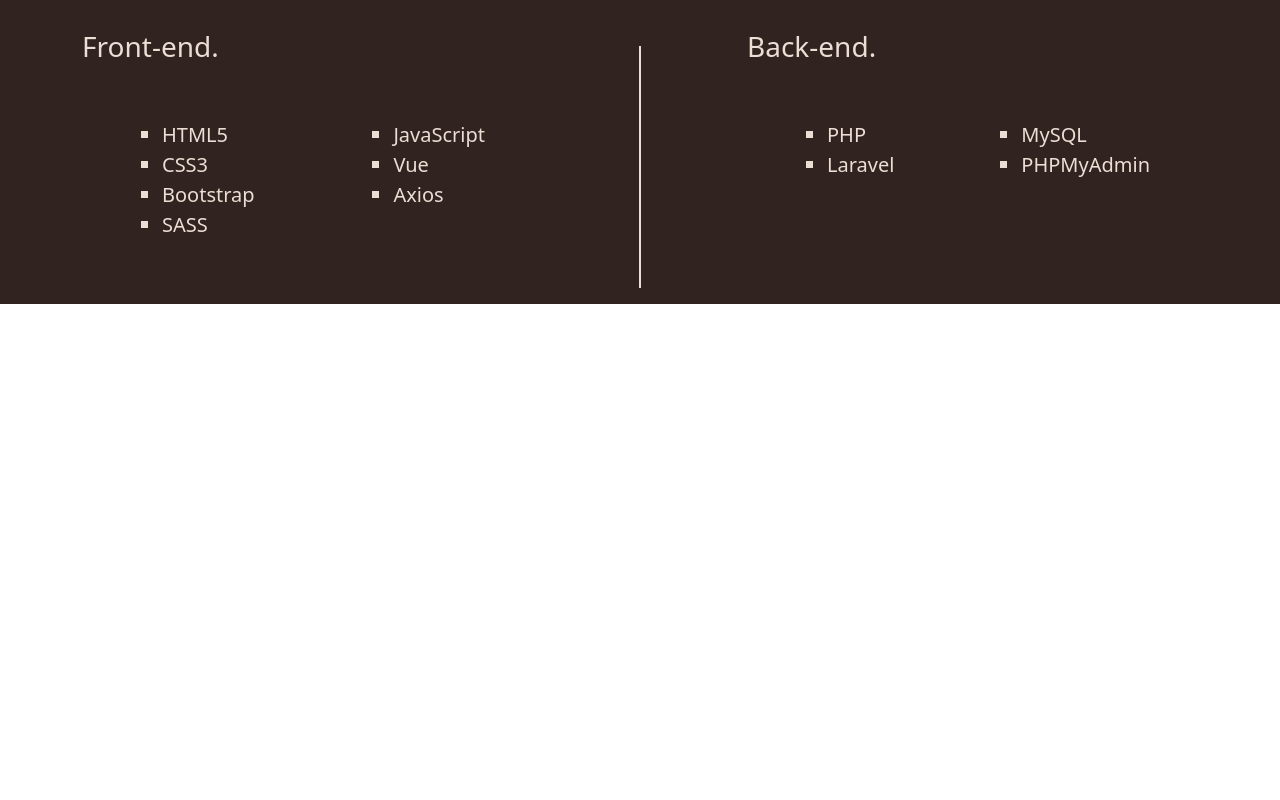
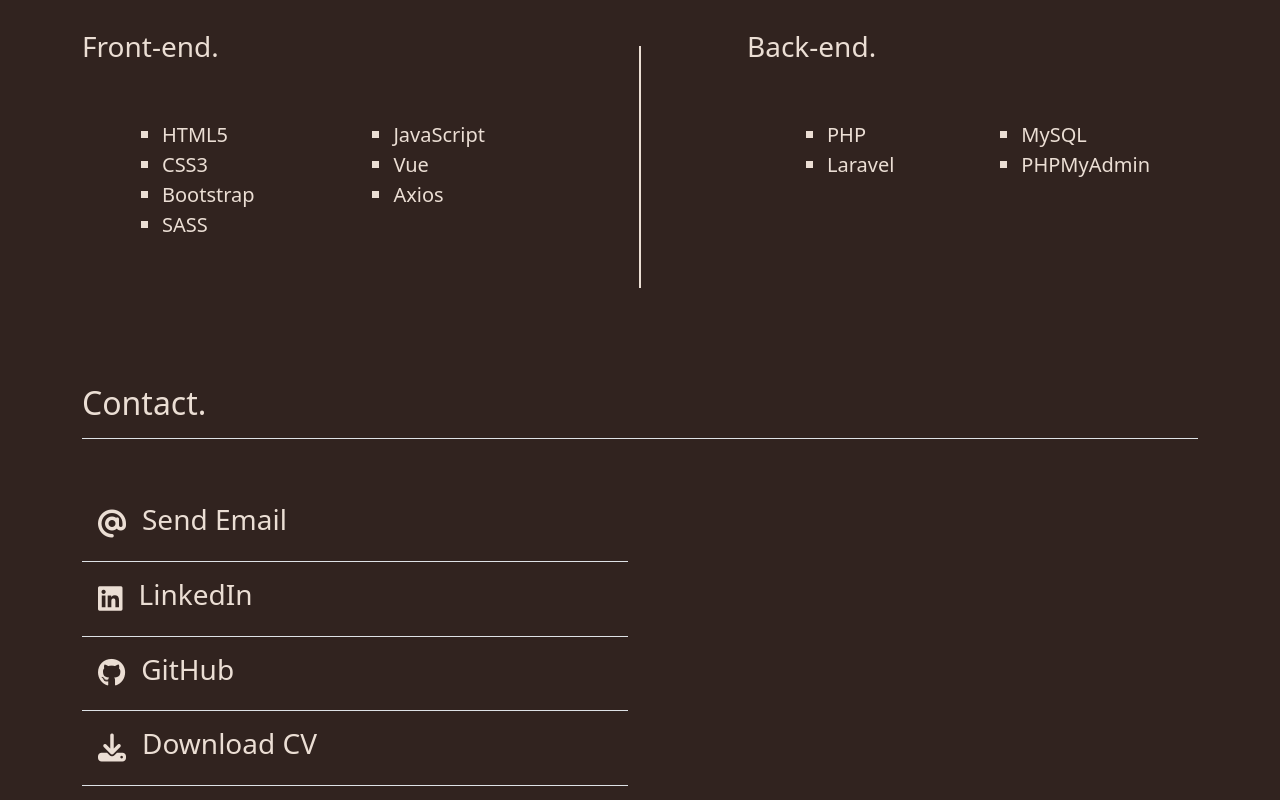
Before and after one commit to davidetaribelli/portfolio_vue, a Vue app: page /events in a window 1280 px wide. Shown: the part 2156-2956 px from the top of the page. Before the commit the page ends 2460 px from the top, so only its background shows below. Built offline with nearby package versions, Linux system fonts and the light colour scheme; no server answers.

Commit message:
feat(contact) add page and link for contacts

```diff
--- a/src/components/AppContact.vue
+++ b/src/components/AppContact.vue
@@ -0,0 +1,58 @@
+<script>
+export default{
+    name: "AppContact",
+    data(){
+        return{
+
+        }
+    }
+}
+</script>
+
+<template>
+<div class="container py-3">
+    <div class="row">
+        <div class="col-12">
+            <h2 class="c_lightbrown_1 my-5 py-3 border-bottom">Contact.</h2>
+        </div>
+        <div class="col-6">
+            <div class="d-flex align-items-center c_lightbrown_1 fs-3 border-bottom p-3">
+                <i class="fa-solid fa-at"></i>
+                <h3 class="mx-3">
+                    <a class="text-decoration-none c_lightbrown_1" href="mailto:davide.taribelli@gmail.com">Send Email</a>
+                </h3>
+            </div>
+            <div class="d-flex align-items-center c_lightbrown_1 fs-3 border-bottom p-3">
+                <i class="fa-brands fa-linkedin"></i>
+                <h3 class="mx-3">
+                    <a class="text-decoration-none c_lightbrown_1" href="https://www.linkedin.com/in/davidetaribelli/" target="_blank">LinkedIn</a>
+                </h3>
+            </div>
+            <div class="d-flex align-items-center c_lightbrown_1 fs-3 border-bottom p-3">
+                <i class="fa-brands fa-github"></i>
+                <h3 class="mx-3">
+                    <a class="text-decoration-none c_lightbrown_1" href="https://github.com/davidetaribelli" target="_blank">GitHub</a>
+                </h3>
+            </div>
+            <div class="d-flex align-items-center c_lightbrown_1 fs-3 border-bottom p-3">
+                <i class="fa-solid fa-download"></i>
+                <h3 class="mx-3">
+                    <a class="text-decoration-none c_lightbrown_1" href="https://ibb.co/b7KVZYv" download="Davide-Taribelli-CV"  target="_blank">Download CV</a>
+                </h3>
+            </div>
+        </div>
+        <div class="col-6">
+
+        </div>
+    </div>
+</div>
+
+</template>
+
+<style lang="scss" scoped>
+a{
+    &:hover{
+        color: #7C4E29;
+    }
+}
+</style>
--- a/src/pages/AppMain.vue
+++ b/src/pages/AppMain.vue
@@ -4,6 +4,7 @@
 import AppAbout from '../components/AppAbout.vue'
 import AppExperience from '../components/AppExperience.vue';
 import AppSkills from '../components/AppSkills.vue';
+import AppContact from '../components/AppContact.vue';
 
 export default {
     name: "AppMain",
@@ -18,7 +19,8 @@
         AppAbout,
         AppExperience,
         EventCard,
-        AppSkills
+        AppSkills,
+        AppContact
 
     }
 }
@@ -49,6 +51,11 @@
     <section>
         <AppSkills />
     </section>
+
+    <!-- richiamo la pagina app contact -->
+    <section>
+        <AppContact />
+    </section>
 </template>
 
 <style lang="scss" scoped>
```
